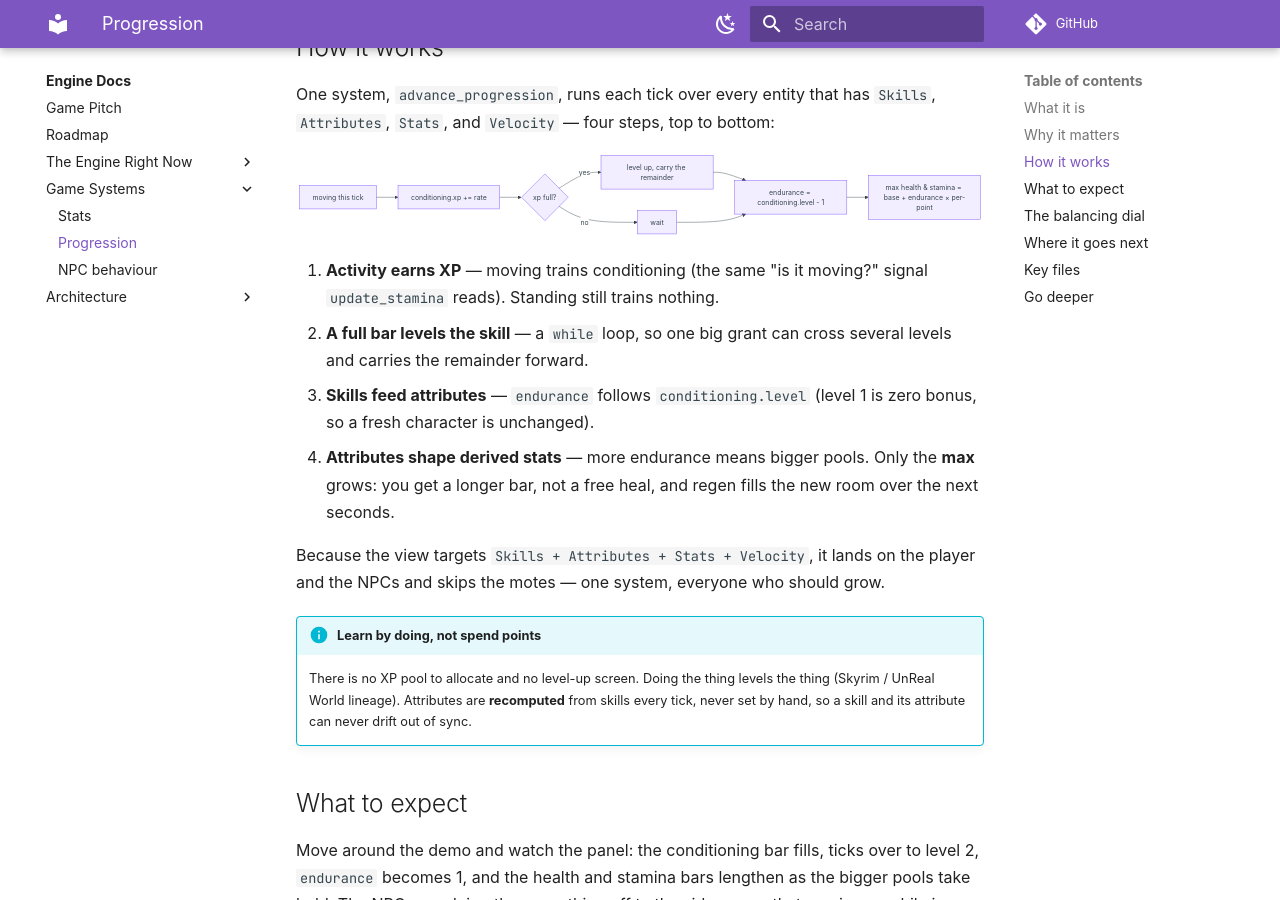
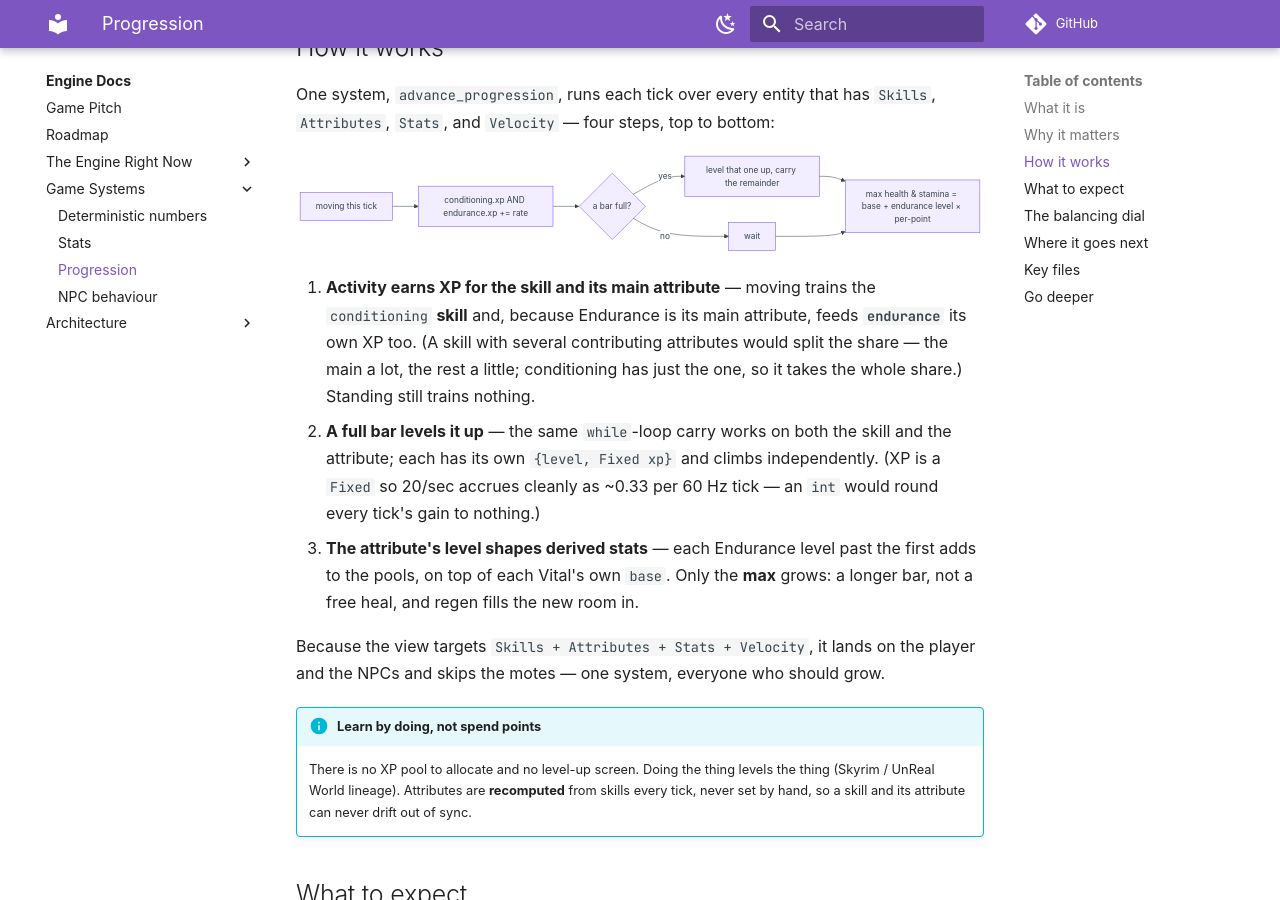
Before and after one commit to IsItJeff/game-engine, an MkDocs documentation site: the page built from docs/engine/progression.md, in a window 1280 px wide and 900 px high, scrolled down 651 px. Built offline with MkDocs 1.6.1 and Material for MkDocs 9.7.7, drawn with Linux system fonts in a browser that asks for light colours; some web fonts are replaced; comment, search, counter and statistics services are not loaded.

Commit message:
P0b: attributes own their XP — keyed skills, fixed-point progression (#14)
* refactor(P0b): Attributes get their own XP; Skills become a keyed collection

The model change the design hinges on — behaviour-equivalent, but the mechanism is
now the real thing:
- Skill.xp and a new Attribute{level,xp} are **Fixed** (fractional per-tick accrual;
  an int would round 20/sec = 0.33/tick to zero).
- Skills{conditioning} -> a keyed SkillId->Skill collection (append-ordered vector:
  deterministic iteration, scales to a branching tree, find()/train() helpers).
- Attributes no longer *derived* from a skill — Endurance has its own {level,xp}.
  advance_progression grants XP to the SKILL and its MAIN attribute (Endurance takes
  conditioning's full share for now; contributors will split it later), levels each
  on its own accumulator (shared apply_levels helper), and the pool bonus reads
  endurance.level-1.
- xp_to_next moves to progression/curve.hpp as an int64; advance_progression drops
  its dt param (fixed timestep -> constant per-tick XP).
- panel + tests + progression.md updated to the new shape.

Green under dev (ASan/UBSan) and ci (-Werror -Wconversion), 0 warnings; full suite
39 cases / 1591 assertions unchanged (equivalent). Game verified running.

Co-Authored-By: Claude Opus 4.8 (1M context) <noreply@anthropic.com>

* docs: add the deterministic-numbers foundation page

P0 shipped the numeric bedrock (the Fixed Q16.16 type + the one-law curve) with
no dev doc of its own. Add one: why fixed-point (determinism / replay / lockstep),
how Fixed and power()/xp_to_next() work, and the cross-OS libm caveat — including
the power(0) lesson (pin an exact invariant at the narrowest point, not one layer
out). Matches the design's "a dev doc page per subsystem".

Co-Authored-By: Claude Opus 4.8 (1M context) <noreply@anthropic.com>

* refactor(P0b): address review — saturation ceiling + honest determinism comment

Two comment-only fixes from the pre-PR review:
- apply_levels: note the Q16.16 threshold saturates past level ~327 (~74h of
  one-skill grind, past the 255-entry POWER table), a known ceiling not a bug.
- build_table: soften the "cross-platform-identical" overclaim to match curve.hpp's
  honest caveat — a half-step libm boundary can differ one raw unit (not yet
  cross-OS bit-exact).

Co-Authored-By: Claude Opus 4.8 (1M context) <noreply@anthropic.com>

---------

Co-authored-by: Claude Opus 4.8 (1M context) <noreply@anthropic.com>

````diff
--- a/docs/engine/progression.md
+++ b/docs/engine/progression.md
@@ -24,24 +24,26 @@ One system, `advance_progression`, runs each tick over every entity that has
 
 ```mermaid
 flowchart LR
-  act[moving this tick] --> xp[conditioning.xp += rate]
-  xp --> lvl{xp full?}
-  lvl -->|yes| up[level up, carry the remainder]
+  act[moving this tick] --> xp[conditioning.xp AND endurance.xp += rate]
+  xp --> lvl{a bar full?}
+  lvl -->|yes| up[level that one up, carry the remainder]
   lvl -->|no| keep[wait]
-  up --> attr[endurance = conditioning.level - 1]
-  keep --> attr
-  attr --> stat[max health & stamina = base + endurance × per-point]
+  up --> stat[max health & stamina = base + endurance level × per-point]
+  keep --> stat
 ```
 
-1. **Activity earns XP** — moving trains conditioning (the same "is it moving?"
-   signal `update_stamina` reads). Standing still trains nothing.
-2. **A full bar levels the skill** — a `while` loop, so one big grant can cross
-   several levels and carries the remainder forward.
-3. **Skills feed attributes** — `endurance` follows `conditioning.level` (level 1
-   is zero bonus, so a fresh character is unchanged).
-4. **Attributes shape derived stats** — more endurance means bigger pools. Only
-   the **max** grows: you get a longer bar, not a free heal, and regen fills the
-   new room over the next seconds.
+1. **Activity earns XP for the skill *and* its main attribute** — moving trains
+   the `conditioning` **skill** and, because Endurance is its main attribute, feeds
+   **`endurance`** its own XP too. (A skill with several contributing attributes
+   would split the share — the main a lot, the rest a little; conditioning has just
+   the one, so it takes the whole share.) Standing still trains nothing.
+2. **A full bar levels it up** — the same `while`-loop carry works on both the
+   skill and the attribute; each has its own `{level, Fixed xp}` and climbs
+   independently. (XP is a `Fixed` so 20/sec accrues cleanly as ~0.33 per 60 Hz
+   tick — an `int` would round every tick's gain to nothing.)
+3. **The attribute's level shapes derived stats** — each Endurance level past the
+   first adds to the pools, on top of each Vital's own `base`. Only the **max**
+   grows: a longer bar, not a free heal, and regen fills the new room in.
 
 Because the view targets `Skills + Attributes + Stats + Velocity`, it lands on the
 player and the NPCs and skips the motes — one system, everyone who should grow.
--- a/mkdocs.yml
+++ b/mkdocs.yml
@@ -194,6 +194,7 @@ nav:
           - engine/skeleton/client-and-rendering.md
           - engine/skeleton/extending.md
       - Game Systems:
+          - Deterministic numbers: engine/deterministic-numbers.md
           - Stats: engine/stats-system.md
           - Progression: engine/progression.md
           - NPC behaviour: engine/npc-behaviour.md
````
Also changed, not shown: docs/engine/deterministic-numbers.md (added, +121 -0 lines), 8 other files.
